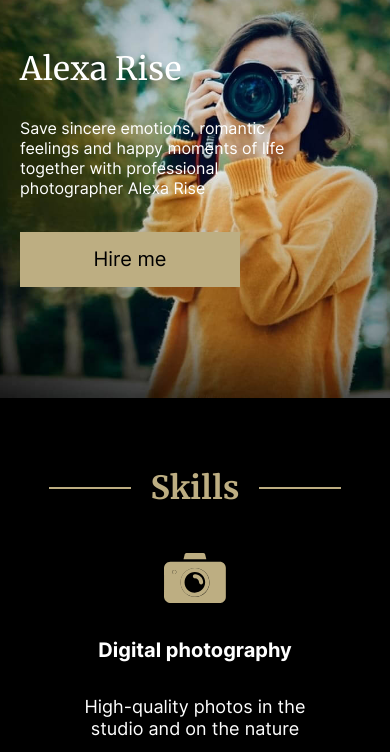
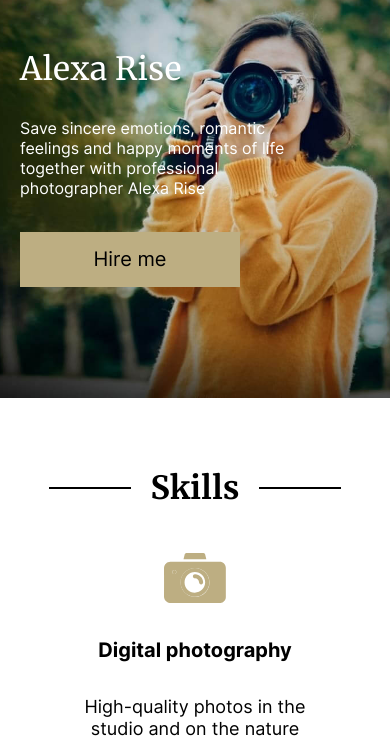
Before and after one commit to ProjectOnGitHub/portfolio-alexa, a plain HTML site: page portfolio/index.html in a window 390 px wide. Both pictures are taken after a click on the button 266 px from the left and 45 px from the top of the page. Shown: the part 92-844 px from the top of the page. Drawn offline with Linux system fonts and the light colour scheme; files whose address does not match are found by name.

Commit message:
feat: add light theme for desktop

```diff
--- a/portfolio/index.js
+++ b/portfolio/index.js
@@ -2,12 +2,30 @@
 const menu = document.querySelector('.header__menu');
 const menuButton = document.querySelector('.header__menu-button');
 const themeButton = document.querySelector('.header__theme-button');
-function toggleThemeButton() {
+const activePortfolioButton = document.querySelector('.portfolio__filter-button_active');
+
+const lightThemeMainSelectors = ['.skills', '.portfolio', '.video', '.price', '.skills__list', '.portfolio__filter-button', '.section__title-cover', '.header__menu_opened', '.price__subtitle', '.price__sublist'];
+const lightThemeTitleSelectors = ['.section__title'];
+
+const getSelectors = (arr, selector) => {
+  arr.map((item) => Array
+    .from(document.querySelectorAll(item)))
+    .reduce((acc, cur) => acc.concat(cur))
+    .forEach(item => item.classList.toggle(selector));
+}
+
+const toggleTheme = () => {
+  getSelectors(lightThemeMainSelectors, 'light-theme');
+  getSelectors(lightThemeTitleSelectors, 'light-theme_section-title');
+  activePortfolioButton.classList.remove('light-theme');
+
   themeButton.classList.toggle('header__theme-button_dark');
   themeButton.getAttribute('aria-label') === 'Переключить на светлую тему'
     ? themeButton.setAttribute('aria-label', 'Переключить на тёмную тему')
     : themeButton.setAttribute('aria-label', 'Переключить на светлую тему');
 }
+
+
 
 
 function toggleMenuButton() {
@@ -31,7 +49,7 @@ function closeMenu(e) {
 menuButton.addEventListener('click', toggleMenuButton);
 
 menu.addEventListener('click', closeMenu);
-themeButton.addEventListener('click', toggleThemeButton);
+themeButton.addEventListener('click', toggleTheme);
 
 
 
--- a/portfolio/style.css
+++ b/portfolio/style.css
@@ -144,6 +144,7 @@ html {
   padding: 0 20px;
 
   background-color: var(--color-dark);
+  pointer-events: none;
 }
 
 @media screen and (max-width: 1024px) {
@@ -612,6 +613,7 @@ html {
   color: var(--color-light);
 
   gap: 40px;
+  pointer-events: none;
 }
 
 @media screen and (max-width: 1024px) {
@@ -939,6 +941,8 @@ html {
   font-size: 28px;
   font-weight: 700;
   line-height: 2;
+
+  pointer-events: none;
 }
 
 @media screen and (max-width: 480px) {
@@ -973,6 +977,7 @@ html {
 
   grid-template-columns: 1fr;
   justify-items: center;
+  pointer-events: none;
 }
 
 @media screen and (max-width: 480px) {
@@ -1147,6 +1152,7 @@ html {
     gap: 27px;
     grid-template-columns: auto;
     justify-items: center;
+    background-color: var(--color-dark);
   }
 }
 
@@ -1218,15 +1224,15 @@ html {
 }
 
 .light-theme:hover {
-  color: var(--color-dark);
+  color: var(--color-light);
 }
 
 .light-theme_section-title {
   background-image: linear-gradient(
     to top,
     var(--color-light) 39px,
-    var(--color-decoration) 39px,
-    var(--color-decoration) 41px,
+    var(--color-dark) 39px,
+    var(--color-dark) 41px,
     var(--color-light) 41px
   );
 }
```
